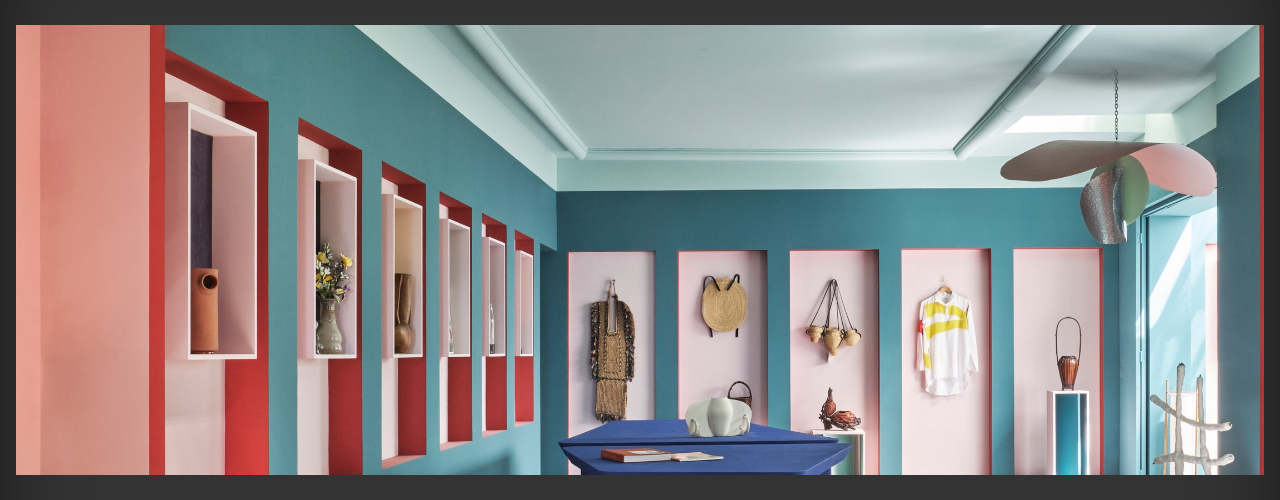
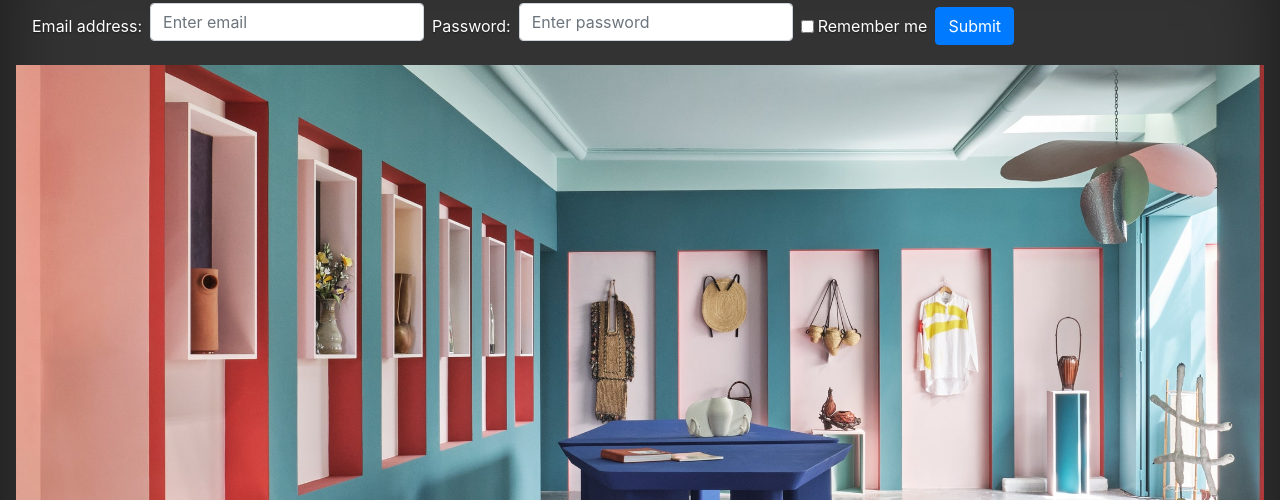
Before and after one commit to solid-swan/html-css-capstone, a plain HTML site: page home.html in a window 1280 px wide. Shown: the part 65-565 px from the top of the page. Drawn offline with nearby package versions, Linux system fonts and the light colour scheme; files that its build step writes are made by us from their sources.

Commit message:
added form

```diff
--- a/home.html
+++ b/home.html
@@ -79,6 +79,20 @@
         </nav>
       </div>
     </header>
+    <!--Password Form-->
+    <form class="form-inline p-3" action="/action_page.php">
+        <label for="email" class="mr-sm-2">Email address:</label>
+        <input type="email" class="form-control mr-sm-2 mb-2" placeholder="Enter email" id="email">
+        <label for="pwd" class="mr-sm-2">Password:</label>
+        <input type="password" class="form-control mr-sm-2 mb-2" placeholder="Enter password" id="pwd">
+        <div class="form-check mr-sm-2">
+          <label class="form-check-label">
+            <input class="form-check-input" type="checkbox"> Remember me
+          </label>
+        </div>
+        <button type="submit" class="btn btn-primary">Submit</button>
+      </form>
+
     <!--Jumbotron-->
     <div class="jumbotron jumbotron-fluid" id="hero">
       <div class="container">
```
